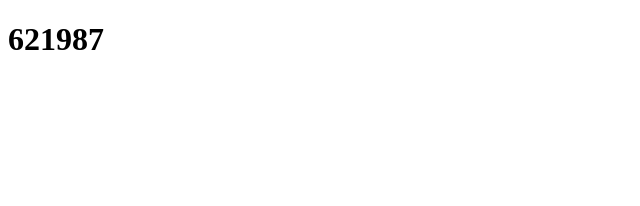
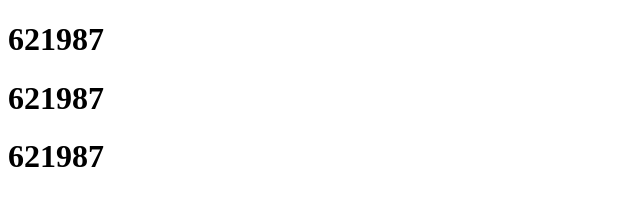
Before and after one commit to zgswl/zgswl.github.io, a plain HTML site: page index.html in a window 1280 px wide. Shown: the whole page, without its empty margins (0-640 px from the left). Drawn offline with Linux system fonts and the light colour scheme.

Commit message:
Update index.html

```diff
--- a/index.html
+++ b/index.html
@@ -7,5 +7,7 @@
 </head>
 <body>
   <h1>621987</h1>
+  <h1>621987</h1>
+  <h1>621987</h1>
 </body>
 </html>
```
